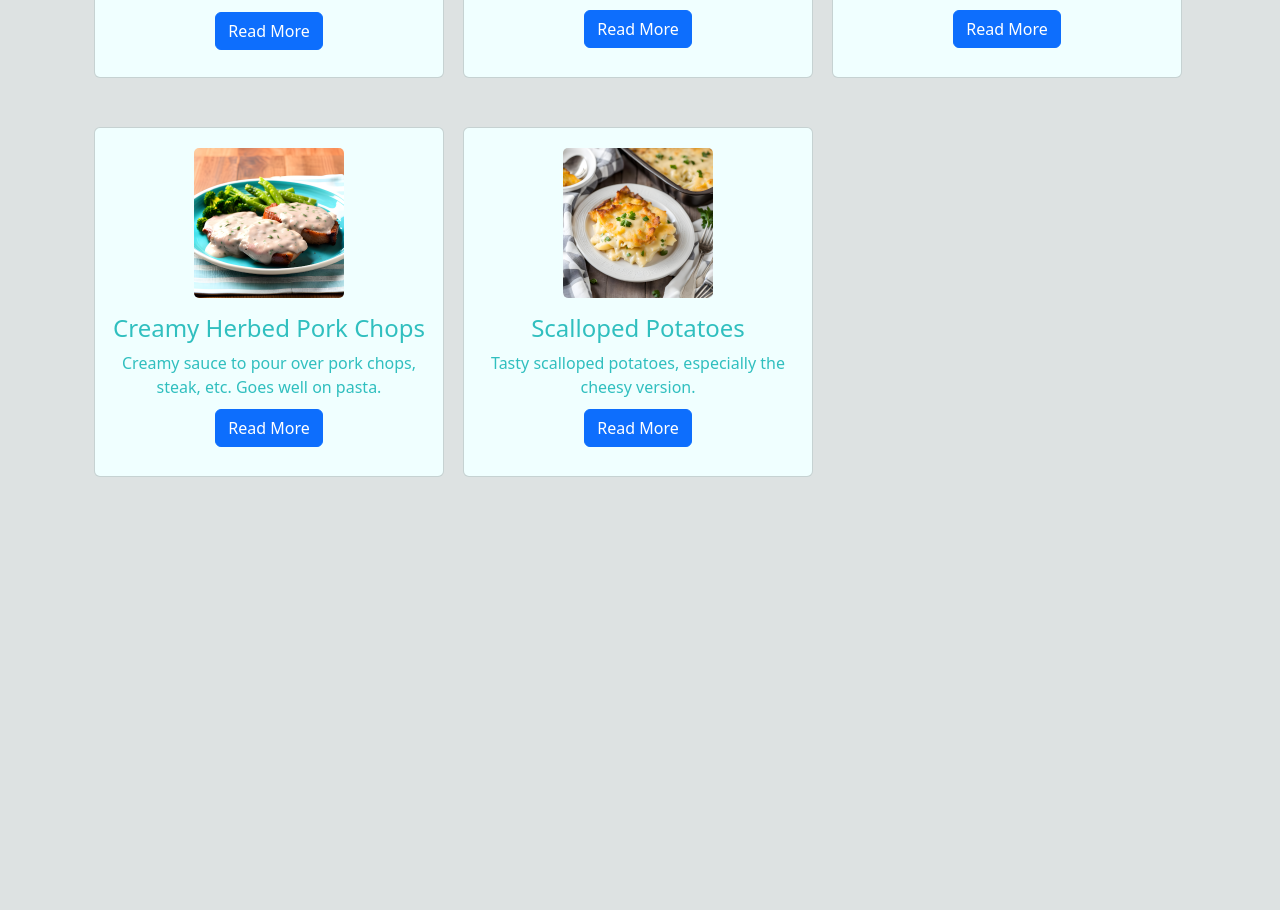
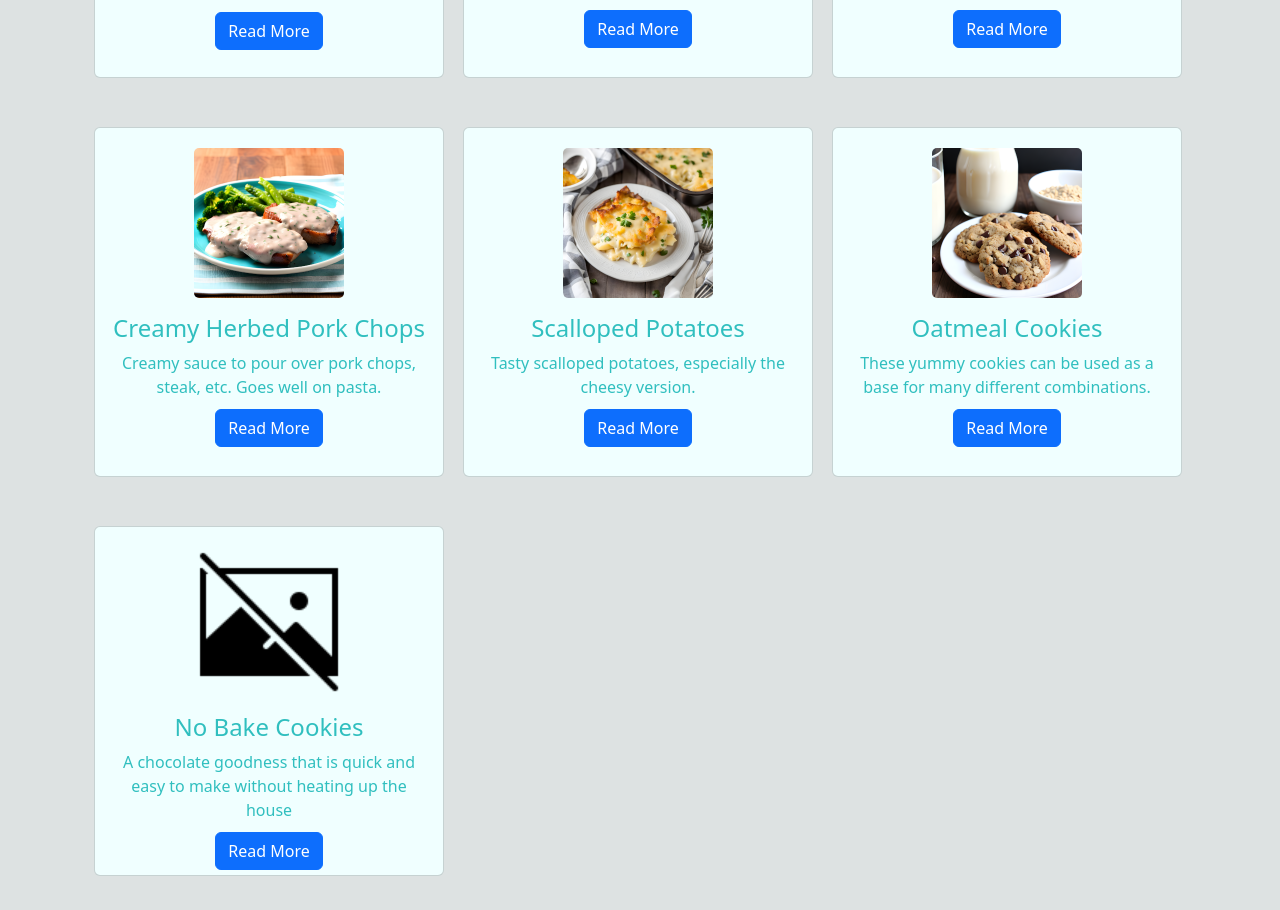
Before and after one commit to tbrowntech/RecipeBlog, a Vue app in the folder blog/: page /recipes in a window 1280 px wide. Shown: the part 440-1350 px from the top of the page. Before the commit the page ends 951 px from the top, so only its background shows below. Built offline with nearby package versions, Linux system fonts and the light colour scheme.

Commit message:
added two new recipes

```diff
--- /dev/null
+++ b/blog/src/components/NoBakeCookies.vue
@@ -0,0 +1,45 @@
+<template>
+  <div class="nobakecookies">
+    <h3 class="text-aqua text-center">No Bake Cookies</h3>
+    <img class="post-img" src="../assets/noImage.png" />
+    <p class="text-center">
+      Ingredients: <br />
+      2 cups sugar <br />
+      ¼ cup cocoa <br />
+      ½ cup milk <br />
+      ½ cup butter <br />
+      1 teaspoon vanilla <br />
+      pinch salt <br />
+      ¾ cup peanut butter (chunky or not) <br />
+      3 cups oats (preferably old fashioned) <br /><br />
+      Instructions: <br />
+      Combine sugar, cocoa, milk, and butter in a saucepan and bring to a boil.
+      Remove from heat and let cool 7-12 minutes. The more you let it cool, the
+      quicker the cookies set up and the more crumbly they are. After letting
+      the mixture cool, add vanilla, salt, peanut butter, and oats. Mix well.
+      Scoop spoonfuls according to the size cookie you want onto wax paper and
+      let cookies set up. <br />
+    </p>
+    <button class="btn btn-primary" @click="goBack">Back to Recipes</button>
+  </div>
+</template>
+
+<script>
+export default {
+  name: "IndividualBlogPost",
+  data() {
+    return {
+      post: {}, // Individual blog post data
+    };
+  },
+  methods: {
+    goBack() {
+      this.$router.push({ name: "recipes" }); // Navigate back to main recipes page
+    },
+  },
+  created() {
+    // Fetch individual blog post data using this.$route.params.id
+    // Assign the data to this.post
+  },
+};
+</script>
--- /dev/null
+++ b/blog/src/components/OatmealCookies.vue
@@ -0,0 +1,48 @@
+<template>
+  <div class="oatmealcookies">
+    <h3 class="text-aqua text-center">Oatmeal Chocolate Chip Cookies</h3>
+    <img class="post-img" src="../assets/OatmealCookies.png" />
+    <p class="text-center">
+      Ingredients: <br />
+      1 cup butter <br />
+      ¾ cup dark brown sugar <br />
+      ½ cup white sugar <br />
+      1 egg <br />
+      1 teaspoon vanilla <br />
+      2 cups flour <br />
+      1 teaspoon baking soda <br />
+      1 teaspoon salt <br />
+      1 ½ cups old fashioned oatmeal <br />
+      2 teaspoons cinnamon <br />
+      ½ bag of chocolate chips <br /><br />
+      Instructions: <br />
+      Mix sugars, butter, eggs, and vanilla. Add the rest of the dry
+      ingredients, mix well. The dough will end in a somewhat crumbly
+      consistency, that is normal. Roll into a ball, place on baking sheet and
+      push down with a fork. Bake at 350 degrees for 12 minutes. If desired, you
+      can add nuts 1/4 teaspoon nutmeg, or substitiute chocolate chips with
+      raisins. <br />
+    </p>
+    <button class="btn btn-primary" @click="goBack">Back to Recipes</button>
+  </div>
+</template>
+
+<script>
+export default {
+  name: "IndividualBlogPost",
+  data() {
+    return {
+      post: {}, // Individual blog post data
+    };
+  },
+  methods: {
+    goBack() {
+      this.$router.push({ name: "recipes" }); // Navigate back to main recipes page
+    },
+  },
+  created() {
+    // Fetch individual blog post data using this.$route.params.id
+    // Assign the data to this.post
+  },
+};
+</script>
--- a/blog/src/pages/RecipesPage.vue
+++ b/blog/src/pages/RecipesPage.vue
@@ -73,6 +73,22 @@ export default {
           imageFileName: "ScallopedPotatoes.png",
           routeName: "ScallopedPotatoes",
         },
+        {
+          id: 6,
+          title: "Oatmeal Cookies",
+          excerpt:
+            "These yummy cookies can be used as a base for many different combinations.",
+          imageFileName: "OatmealCookies.png",
+          routeName: "OatmealCookies",
+        },
+        {
+          id: 7,
+          title: "No Bake Cookies",
+          excerpt:
+            "A chocolate goodness that is quick and easy to make without heating up the house",
+          imageFileName: "noImage.png",
+          routeName: "NoBakeCookies",
+        },
       ],
       selectedPost: null,
     };
--- a/blog/src/router/index.js
+++ b/blog/src/router/index.js
@@ -9,6 +9,8 @@ import AlfredoSauce from "../components/AlfredoSauce.vue";
 import AirFryerMeatballs from "../components/AirFryerMeatballs.vue";
 import CreamyHerbedPorkChops from "../components/CreamyHerbedPorkChops";
 import ScallopedPotatoes from "../components/ScallopedPotatoes.vue";
+import OatmealCookies from "../components/OatmealCookies.vue";
+import NoBakeCookies from "../components/NoBakeCookies.vue";
 
 inject();
 
@@ -61,6 +63,16 @@ const routes = [
     name: "ScallopedPotatoes",
     component: ScallopedPotatoes,
   },
+  {
+    path: "/oatmealcookies",
+    name: "OatmealCookies",
+    component: OatmealCookies,
+  },
+  {
+    path: "/nobakecookies",
+    name: "NoBakeCookies",
+    component: NoBakeCookies,
+  },
 ];
 
 const router = createRouter({
```
Also changed, not shown: blog/src/assets/OatmealCookies.png (added), 1 other file (tests, documents, lock files or other folders).
